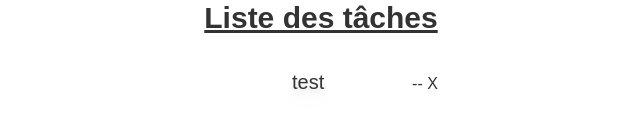
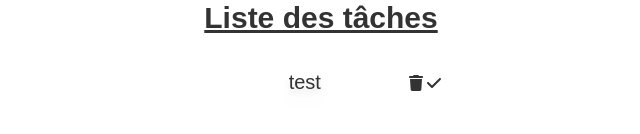
Before and after one commit to Padiwa/react-dockerized, a React app: page / in a window 1280 px wide. Shown: the top 134 px of the page, without its empty margins (319-959 px from the left). Built offline with nearby package versions, Linux system fonts and the light colour scheme.

Commit message:
install fontAwesome

```diff
--- a/package.json
+++ b/package.json
@@ -33,6 +33,9 @@
     "webpack-dev-server": "^4.11.1"
   },
   "dependencies": {
+    "@fortawesome/fontawesome-svg-core": "^6.2.0",
+    "@fortawesome/free-solid-svg-icons": "^6.2.0",
+    "@fortawesome/react-fontawesome": "^0.2.0",
     "@reduxjs/toolkit": "^1.8.6",
     "mini-css-extract-plugin": "^2.6.1",
     "postcss-loader": "^7.0.1",
--- a/src/components/Tache.jsx
+++ b/src/components/Tache.jsx
@@ -1,16 +1,24 @@
 import React from "react";
 import { useDispatch } from "react-redux";
 import { deleteTask, toggleTask } from "./redux";
-
+import { FontAwesomeIcon } from '@fortawesome/react-fontawesome';
+import { faCheck, faTrash, faArrowRotateLeft } from '@fortawesome/free-solid-svg-icons';
 const Tache = ({ details }) => {
     const dispatch = useDispatch()
     const tacheDone = details.done ? 'done' : '';
+    const statusIcon = details.done ? faArrowRotateLeft : faCheck;
     return (
         <li key={details.id} >
             <div className={tacheDone + " m-2 text-xl w-48 drop-shadow-lg inline-block px-4"}>
                 {details.text}
             </div>
-            <button onClick={() => dispatch(toggleTask(details.id))}>--</button > <button onClick={() => dispatch(deleteTask(details.id))}>X</button>
+            <FontAwesomeIcon
+                icon={faTrash}
+                onClick={() => dispatch(deleteTask(details.id))}
+            />            <FontAwesomeIcon
+                icon={statusIcon}
+                onClick={() => dispatch(toggleTask(details.id))}
+            />
         </li >
     )
 
```
Also changed, not shown: 1 other file (tests, documents, lock files or other folders).
